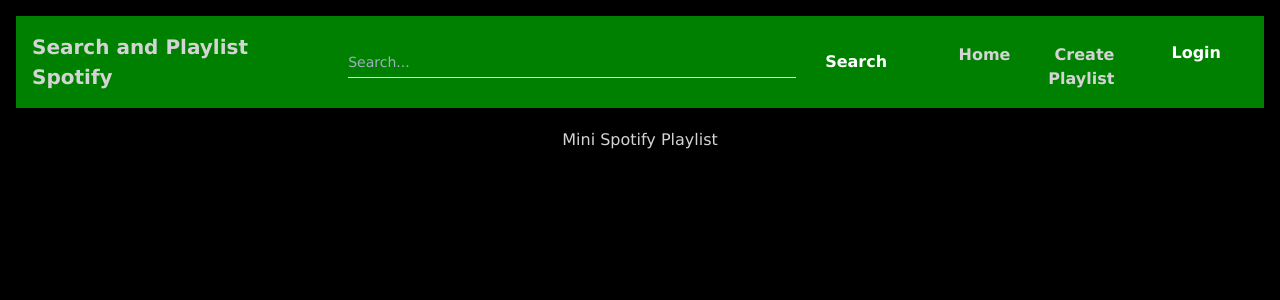
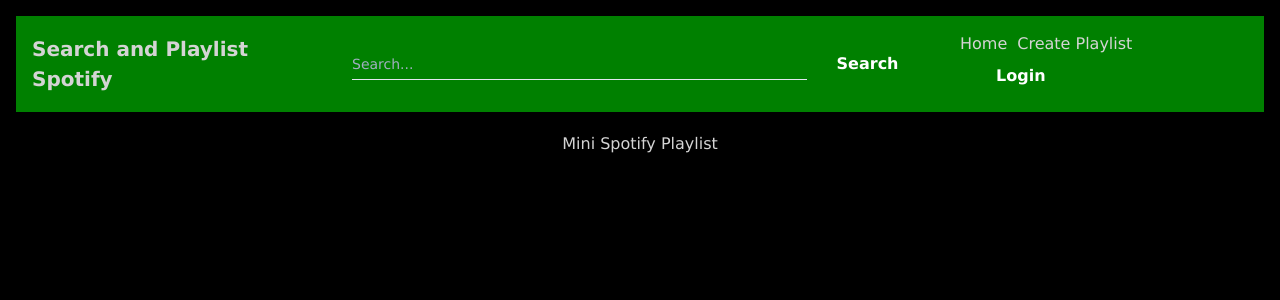
Before and after one commit to azkawidyanto/generasi-gigih-homework, a React (Create React App) app in the folder homework3/: page / in a window 1280 px wide. Shown: the top 300 px of the page. Built offline with nearby package versions, Linux system fonts and the light colour scheme.

Commit message:
change style

```diff
--- a/homework3/src/components/Navbar/index.js
+++ b/homework3/src/components/Navbar/index.js
@@ -46,21 +46,27 @@ const Navbar = () => {
         </Button>
       </form>
       <div className={style.user}>
-          <Link className={style.menu} to="/">
+        <ul>
+          <li>
+            <Link to="/">
               Home
             </Link>
-          <Link className={style.menu} to="/create-playlist">
+          </li>
+          <li>
+            <Link to="/create-playlist">
                 Create Playlist
             </Link>
-
-
+          </li>
+          <li>
             {isAuthenticated ? (
               <span><strong>{user.display_name}</strong></span>
             ) : (
-          <Button onClick={authorize}colorScheme="black" variant="solid" ml="10" mr="5">
+              <Button onClick={authorize}colorScheme="black" variant="solid" ml="5" mr="5">
                 Login
               </Button>
             )}
+          </li>
+        </ul>
       </div>
     </nav>
   )
--- a/homework3/src/components/Navbar/style.module.css
+++ b/homework3/src/components/Navbar/style.module.css
@@ -18,18 +18,17 @@
     text-align: center
 }
 
-.menu{
-    margin-top: 10px;
-    margin-left: 10px;
-    margin-right: 10px;
-    font-weight: 700;
-    font-color:white;
-    display: flex;
-    flex-direction: row;
-}
 
 .user {
-    text-align: right;
-    display: flex;
-    flex-direction: row;
+    float: right;
 }
+ul {
+    list-style-type: none;
+    margin: 0;
+    padding: 0;
+  }
+
+li{
+    margin-right: 10px;
+    display: inline-block;
+}
--- a/homework3/src/pages/CreatePlaylist.js
+++ b/homework3/src/pages/CreatePlaylist.js
@@ -2,6 +2,7 @@ import { useSelector } from 'react-redux'
 // import Track from '../components/Track'
 import Track from '../components/Track/track.tsx'
 import PlaylistForm from '../components/PlaylistForm'
+
 
 
 const CreatePlaylist = () => {
@@ -12,7 +13,7 @@ const CreatePlaylist = () => {
   return (
     <div style={{ display: 'grid', gridTemplateColumns: '2fr 1fr', columnGap: '5vw' }}>
       <div>
-        <h2>Tracks</h2>
+        <h2 style={{placeItems: 'center'}}>Tracks</h2>
         {tracks.map(track => (
           <Track track={track} key={track.id} />
         ))}
```
Lines whose indentation alone changed are shown as unchanged.
